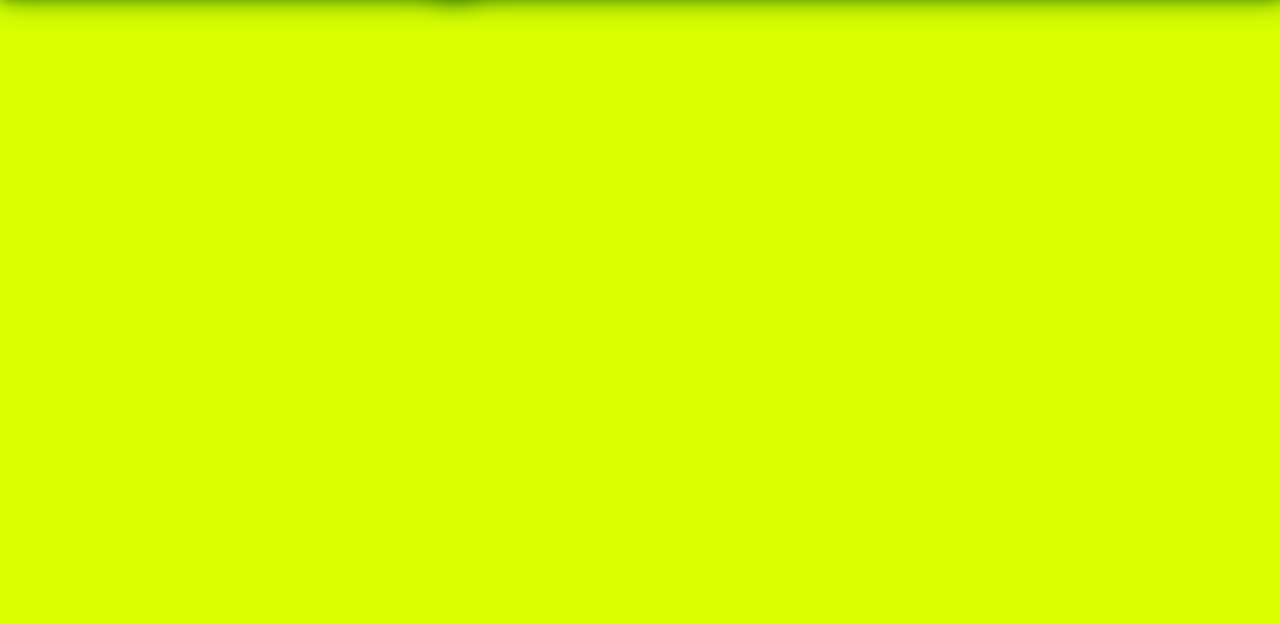
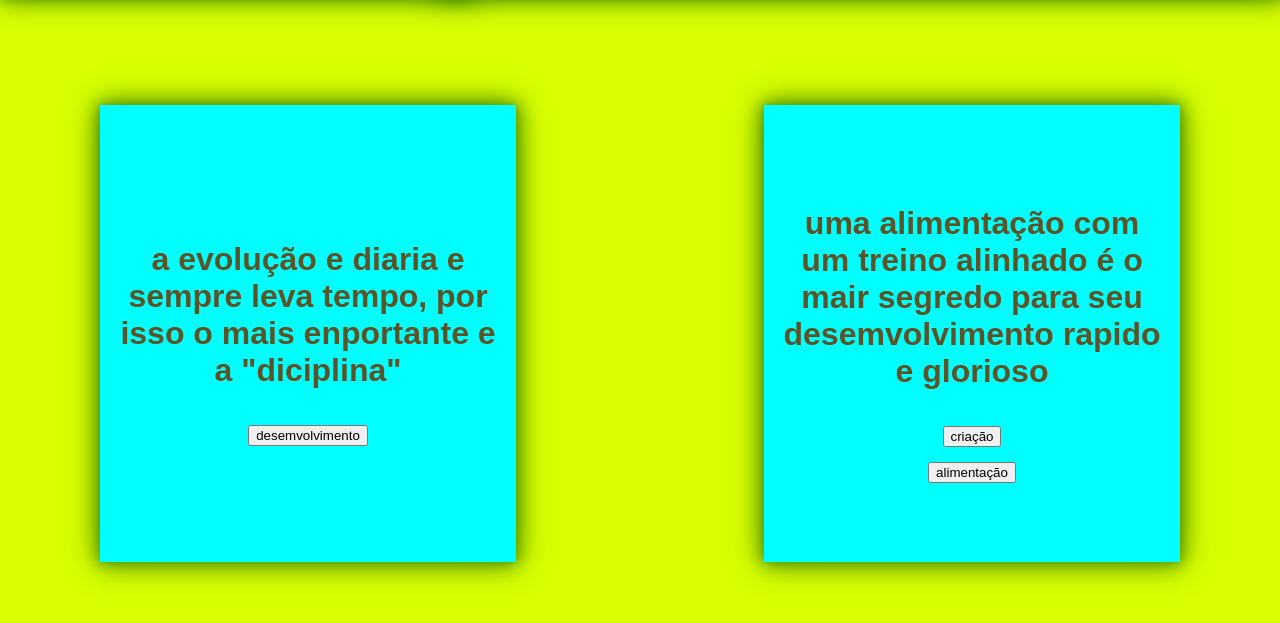
Before and after one commit to pabloazevedolima-ui/Dupla-P-e-K, a plain HTML site: page index.html in a window 1280 px wide. Shown: the part 67-690 px from the top of the page. Drawn offline with Linux system fonts and the light colour scheme.

Commit message:
Add files via upload

```diff
--- a/index.html
+++ b/index.html
@@ -7,9 +7,24 @@
     <link rel="stylesheet" href="style.css">
 </head>
 </head>
+<body>
 
 
-<body>
+    <div class="in_container" href="in-con">
+        <title>evolução</title>
+        <h1>a evolução e diaria e sempre leva tempo, por isso o mais enportante e a "diciplina"</h1>
+        <button id="desemvolvimento">desemvolvimento</button>
+    </div>
+
+
+    <div class="de_container" href="de-con">
+        <title>desemvolvimento</title>
+        <h1>uma alimentação com um treino alinhado é o mair segredo para seu desemvolvimento rapido e glorioso</h1>
+        <button id="criacao">criação</button>
+        <button id="alimentacao">alimentação</button>
+
+    </div>
+
     <div class="navbar" href="nav-bar"><!--barra de navegação-->
         <img src="LOGOTMV.png" alt="logo" class="logo">
         <button id="inicio">pagina inicial</button>
--- a/style.css
+++ b/style.css
@@ -66,11 +66,18 @@ html, body {
   width: 15%; /*largura*/
   padding: 14px; /*remove espaço por dentro do elemento*/
   height: 400px; /*altura*/
+
+
+  gap: 15px; /*cria um espaço entre os items*/
+
+
+  margin: auto;
+
+
+
+  /* organiza em colunas */
   display: flex; /*permite alinhar os elementos dentro*/
-
-  /*alinha tudo no centro */
-  align-items: center;
-  justify-content: center;
+  flex-direction: column; /* organiza em colunas */
 
   /*texto*/
   text-align: center;
@@ -96,3 +103,95 @@ html, body {
   border-radius: 8px;
   border: 1px solid #00ffff;
 }
+
+
+.in_container{
+  width: 30%; /*largura*/
+  padding: 14px; /*remove espaço por dentro do elemento*/
+  height: 425px; /*altura*/
+
+
+  gap: 15px; /*cria um espaço entre os items*/
+  align-items: center;
+ justify-content: center;
+
+  margin: auto;
+
+
+  /*direia ou esquerda*/
+  margin-left: 100px;
+
+
+  /* organiza em colunas */
+  display: flex; /*permite alinhar os elementos dentro*/
+  flex-direction: column; /* organiza em colunas */
+
+  /*texto*/
+  text-align: center;
+  font-family: Arial;
+
+
+  /*cor das bordas*/
+  background-color: #00ffff;
+
+  border: 2px solid #00ffff; /*cor da borda*/
+
+    box-shadow: 0 0 10px #4e9102c5,/* cor das bordas*/
+                0 0 20px #4e9102a2,
+                0 0 30px #4e9102;
+
+
+}
+
+.de_container{
+  width: 30%; /*largura*/
+  padding: 14px; /*remove espaço por dentro do elemento*/
+  height: 425px; /*altura*/
+
+
+  gap: 15px; /*cria um espaço entre os items*/
+
+ align-items: center;
+ justify-content: center;
+
+  margin: auto;
+
+
+  /*direia ou esquerda*/
+  /* margin-left: 100px;*/ /*esquerda*/
+  margin-right: 100px; /*direita*/
+
+
+  /* organiza em colunas */
+  display: flex; /*permite alinhar os elementos dentro*/
+  flex-direction: column; /* organiza em colunas */
+
+  /*texto*/
+  text-align: center;
+  font-family: Arial;
+
+
+  /*cor das bordas*/
+  background-color: #00ffff;
+
+  border: 2px solid #00ffff; /*cor da borda*/
+
+    box-shadow: 0 0 10px #4e9102c5,/* cor das bordas*/
+                0 0 20px #4e9102a2,
+                0 0 30px #4e9102;
+
+
+}
+
+
+.button{
+    background-color: #00ffff;
+
+  border: 2px solid #00ffff; /*cor da borda*/
+
+    box-shadow: 0 0 10px #4e9102c5,/* cor das bordas*/
+                0 0 20px #4e9102a2,
+                0 0 30px #4e9102;
+
+
+}
```
Also changed, not shown: alimentacao.html (+3 -1 lines), criacao.html (+3 -1 lines), desemvolvimento.html (+14 -5 lines).
